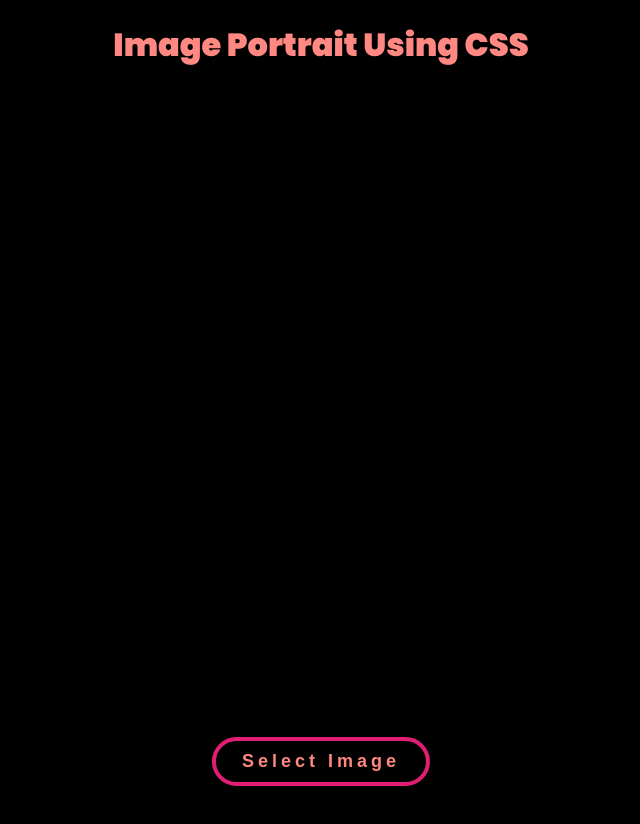
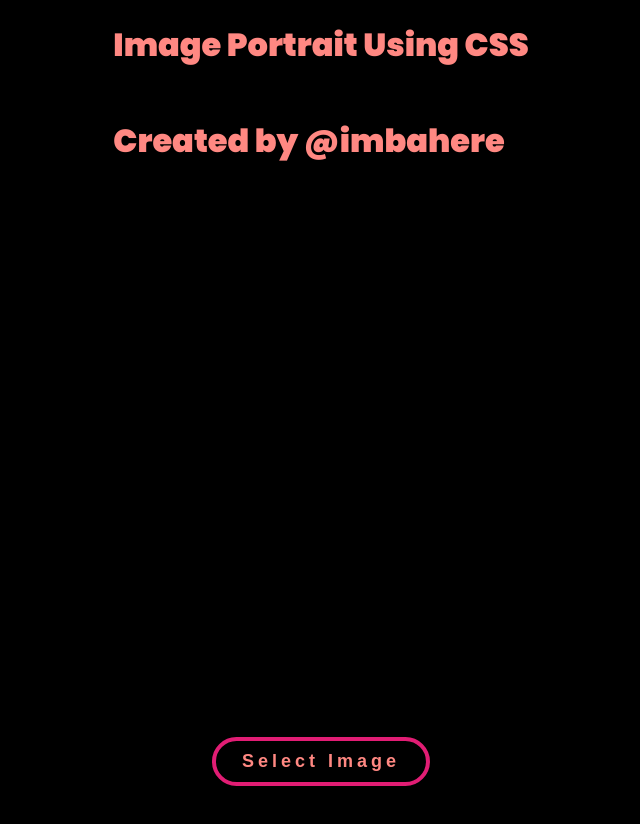
Before and after one commit to malrazer/text-portrait-css, a plain HTML site: page index.html in a window 1280 px wide. Shown: the top 824 px of the page, without its empty margins (319-959 px from the left). Drawn offline with nearby package versions, Linux system fonts and the light colour scheme.

Commit message:
Update index.html

```diff
--- a/index.html
+++ b/index.html
@@ -14,8 +14,9 @@
   </head>
   <body>
     <input type="file" name="" id="input" onchange="loadFile(event)" />
-    <h1 id="title">Image Portrait Using CSS</h1>
-    <p1 id="title">by @imbahere</p1>
+    <h1 id="title">Image Portrait Using CSS <br>
+    <br>
+    Created by @imbahere </h1>
     <div id="portrait">
       <p id="text">
         Lorem ipsum dolor sit amet consectetur adipisicing elit. Repellat error
```
